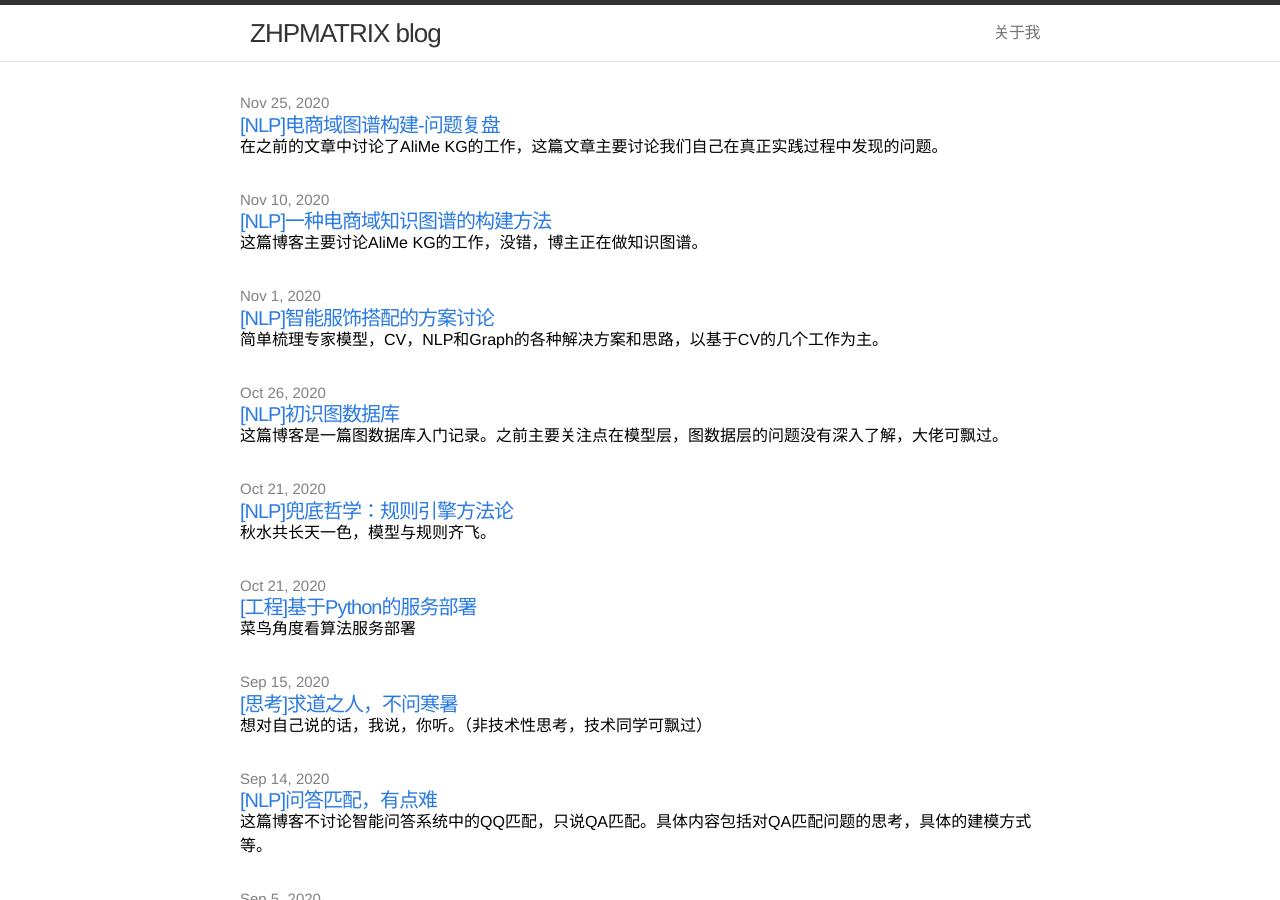
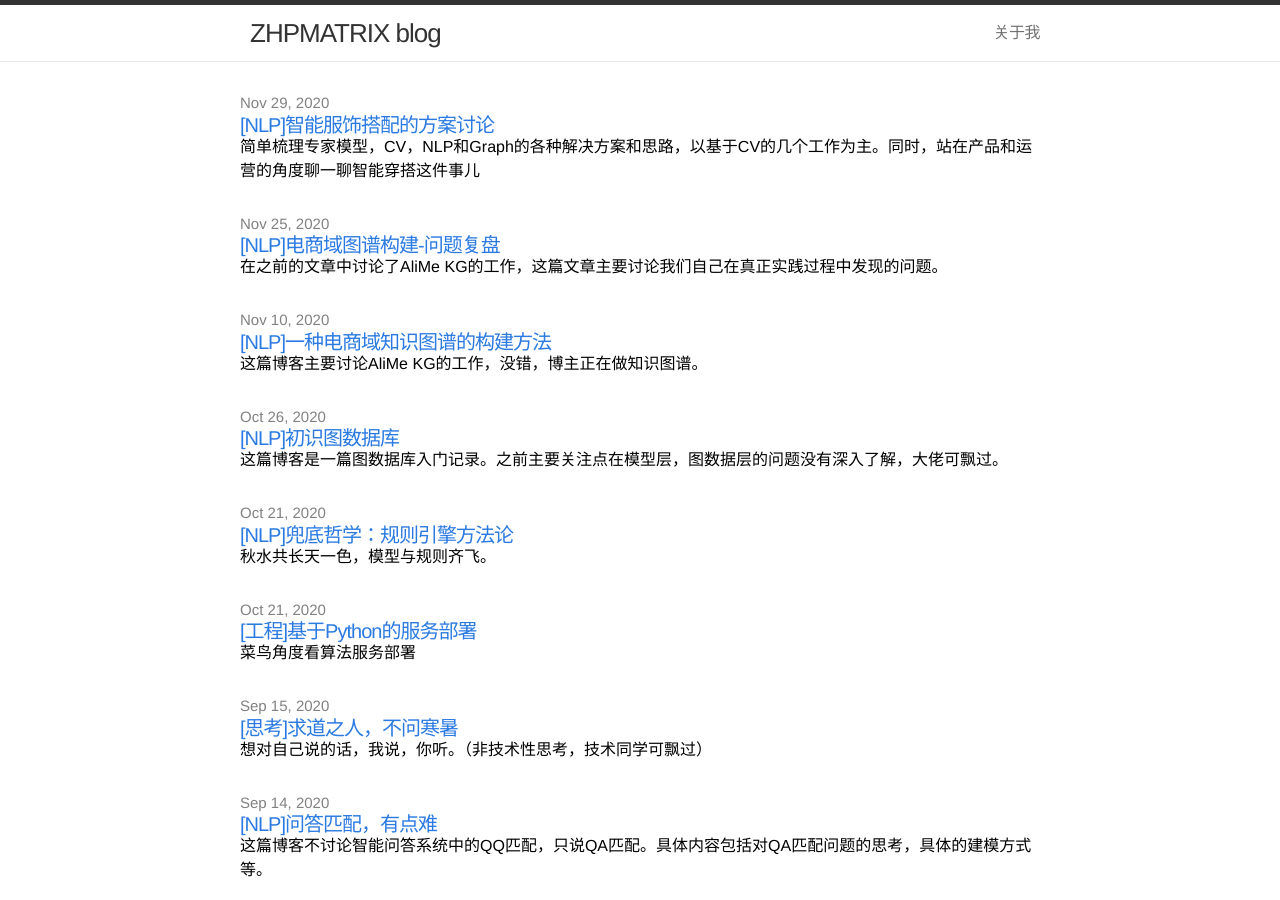
Before and after one commit to zhpmatrix/zhpmatrix.github.io, a Jekyll site: the page built from index.html, in a window 1280 px wide and 900 px high. Built offline with Jekyll 4.4.1, drawn with Linux system fonts in a browser that asks for light colours; comment, search, counter and statistics services are not loaded; part of the change alters nothing that is shown.

Commit message:
添加产品和运营侧的小思考

```diff
--- a/_posts/2020-11-01-smart-outfit.md
+++ b/_posts/2020-11-01-smart-outfit.md
@@ -1,8 +1,8 @@
 ---
 layout: post
 title: "[NLP]智能服饰搭配的方案讨论"
-excerpt: "简单梳理专家模型，CV，NLP和Graph的各种解决方案和思路，以基于CV的几个工作为主。"
-date: 2020-11-01 11:40:00
+excerpt: "简单梳理专家模型，CV，NLP和Graph的各种解决方案和思路，以基于CV的几个工作为主。同时，站在产品和运营的角度聊一聊智能穿搭这件事儿"
+date: 2020-11-29 11:40:00
 mathjax: true
 ---
 
@@ -59,7 +59,7 @@ mathjax: true
 
 Graph结构是一种通用的数据组织方式，适用于图片和文本，在上文中讨论了基于GCN的商品穿搭任务，Graph用于NLP的相关工作，可以参考[GNN4NLP](https://github.com/svjan5/GNNs-for-NLP)和[benchmarking-gnns](https://github.com/graphdeeplearning/benchmarking-gnns)。考虑到Graph的组成元素，基本任务包括：Node Classification,Graph Regression, Graph Classification, Edge Classification/Link Prediction。
 
-在本文的最后，通过一张图总结智能穿搭的技术线，如下：
+最后，通过一张图总结智能穿搭的技术线，如下：
 
 |建模方法|优点|缺点|备注|
 |------|------|------|------|
@@ -68,6 +68,57 @@ Graph结构是一种通用的数据组织方式，适用于图片和文本，在
 |融合CV和NLP的多模态方法|在图片信息的基础上，融合NLP的信息||优先级=3|
 |数据挖掘的思路：CV/NLP融合结构化信息|更加丰富的信息维度|不同维度的贡献度衡量|优先级=4|
 
-参考工作：
+在上文中，讨论了智能穿搭的技术问题。没错，这里瞎BB的产品正是依托于这个事情展开而来的。给产品一个靓丽的命名，姑且叫做“搭嗒”吧。第一个想到的名字是“美搭”，不过，看到已经被其他公司用起来了，而且业务相同，因此改名。个人比较喜欢“知乎”，“饿了么”类似的命名，这也是命名的来源之一。
 
-1.[工程师如何解决穿衣搭配烦恼？](https://mp.weixin.qq.com/s/E5VpBt53VTjOxt8wE3SrLA)，阿里的滴搭平台
+早上7：00钟，闹铃准时响起。美诺揉着惺忪的睡眼从被窝中爬起来，冬天的被窝可是格外的香。打开手机，自动获取今天的穿衣搭配建议。7：30，出门。外面阳光正好，心情正浓。
+
+时间回到10天前，双十一活动期间，美诺剁手1万，买了冬季的上衣，下衣，外套和鞋子，通过手机拍照上传了刚买的宝贝的信息。
+
+晚上9：00，下班洗过澡的美诺慵懒的躺在床上，打开手机查看穿搭建议。啊！推荐的这款鞋子显然和上衣搭起来更好看啊，买买买，一波操作。
+
+上文描述的正是该产品的一个使用场景。从产品的角度，解读与这款产品相关的商业模式：
+
+|模式维度|产品解读|
+|------|------|
+|客户细分|对穿搭有需求的男女同学。其中，年轻女性是核心用户，对产品的需求度更高。男性也有，但是比起女性来说，黏性可能不是很高。年龄上以年轻人群为主，显然爱美是年轻人的天性。|
+|价值主张|对有穿搭建议需求的用户来说，帮助解决衣服过多，不知道如何搭配的问题，减少穿衣的思考投入。对商品来说，通过该产品可以实现导购，提升用户粘性。商家不仅仅是卖商品，同时提供更深度的服务，通过产品，借助服务，拓展商品的价值。|
+|客户关系|用户自助使用，典型的2C产品。同时产品的延伸点在于搭建用户与用户，用户与商家的价值桥梁。|
+|渠道通路|通过引入专业时尚的达人，明星等，提升产品品质和品牌价值。通过达人穿搭建议，用户互评等模式缩短用户和产品的距离。|
+|关键业务|穿搭建议，品牌营销和导购。|
+|核心资源|基于NLP，CV和推荐的算法加持。|
+|重要合作|穿搭达人，商家，广告商。|
+|收入来源|导购，广告。|
+|成本结构|产品研发，运营。|
+其中，关键业务，核心资源，重要合作是业务模式，收入来源和成本结构是盈利模式。从团队的主要工作内容角度，分为四个阶段：创意设计，研发生成，运营销售，市场品牌。假设博主自己一个人就是一个团队的话，前二者已经可以基本完成，但是在运营销售和市场品牌方面比较薄弱。其中，运营销售的目标就是卖得出去，赚得到钱。而市场品牌的目的在于铺的开，叫得响。
+
+接下来聊一聊运营侧的事情。运营的核心任务包括两点：流量建设和用户维系。一般认为分为三个方面的工作：内容运营，用户运营和活动运营。三类的总和，称之为产品运营。结合这三方面的工作，聊一聊初步的想法。
+
+|运营类型|主要内容|备注|
+|------|------|------|
+|内容|该产品的内容主要是商品风格知识，搭配知识等。运营手段包括采集，创作，编辑，审核，推荐，专题和推送等|主要关注的维度是内容类型和运营手段|
+|用户|围绕用户运营的核心展开的运营工作|用户运营的核心是开源，节流，维持，刺激|
+|活动|活动文案撰写，活动流程设计，活动规则制定，活动成本预估，活动预期收益，活动效果统计，活动改动措施|通过展开独立活动，联合活动，拉动一个或者多个指标的短期提升的运营工作|
+
+写在最后的话：
+
+最近分别读了产品和运营的两本书，分别是《淘宝十年产品事》和《人人都是产品经理》，以及《从零开始做运营1》和《从零开始做运营2》，在此之前的一段时间，读了俞军的《产品方法论》和《聊天机器人：对话式体验产品设计》。可能和笔者所在的大学设计学院的同学接触较多的原因，产品意识很早就建立了，但是运营观点一直没有形成，一度认为做运营的都是打杂的。但是，在新的团队，看到了运营团队的重要功能，同时从书中相对系统的了解了运营的具体工作内容，对运营有了质的改变。孩子不能只生不养，亲妈和奶妈都是妈。
+
+这篇博客本来想以智能穿搭为场景，从产品和运营侧给出一个理想的方案。但是，真正在写的时候，才发现很多问题没有思考清楚，同时产品和运营的角度有很多，不是短时间能够考虑周全的事情，因此也就作罢。本质上是因为笔者对二者的思考尚不足以完成这样的工作。但是，能够在近期建立对运营工作的基本认识，也是自我迭代的一次宝贵经历了。
+
+技术，产品和运营都很重要。想要做成一件完整的事情，要做整体的思考。未来已来，还有很多事情没有做。
+
+相关参考：
+
+0.[工程师如何解决穿衣搭配烦恼？](https://mp.weixin.qq.com/s/E5VpBt53VTjOxt8wE3SrLA)，阿里的滴搭平台
+
+1.[美搭网](http://www.zzmmgo.com)
+
+2.[京东AI时尚挑战赛](https://caii.ckgsb.com/uploads/life/201901/25/1548395075695302.pdf)
+
+3.[腾讯服饰风格识别](https://market.cloud.tencent.com/products/18993)
+
+4.[阿里的风格识别](https://help.aliyun.com/document_detail/151943.html)
+
+5.知衣科技
+
+6.极睿科技
```
